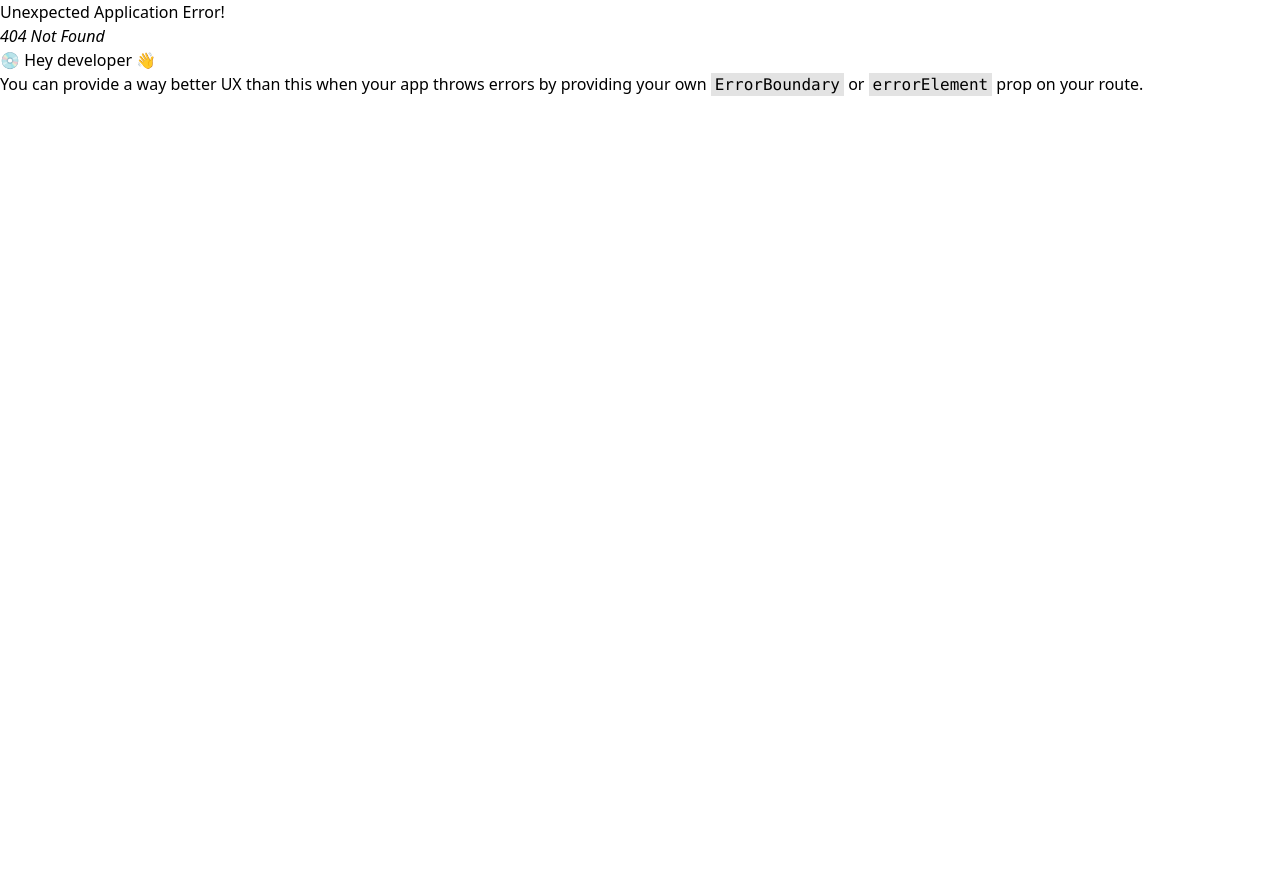
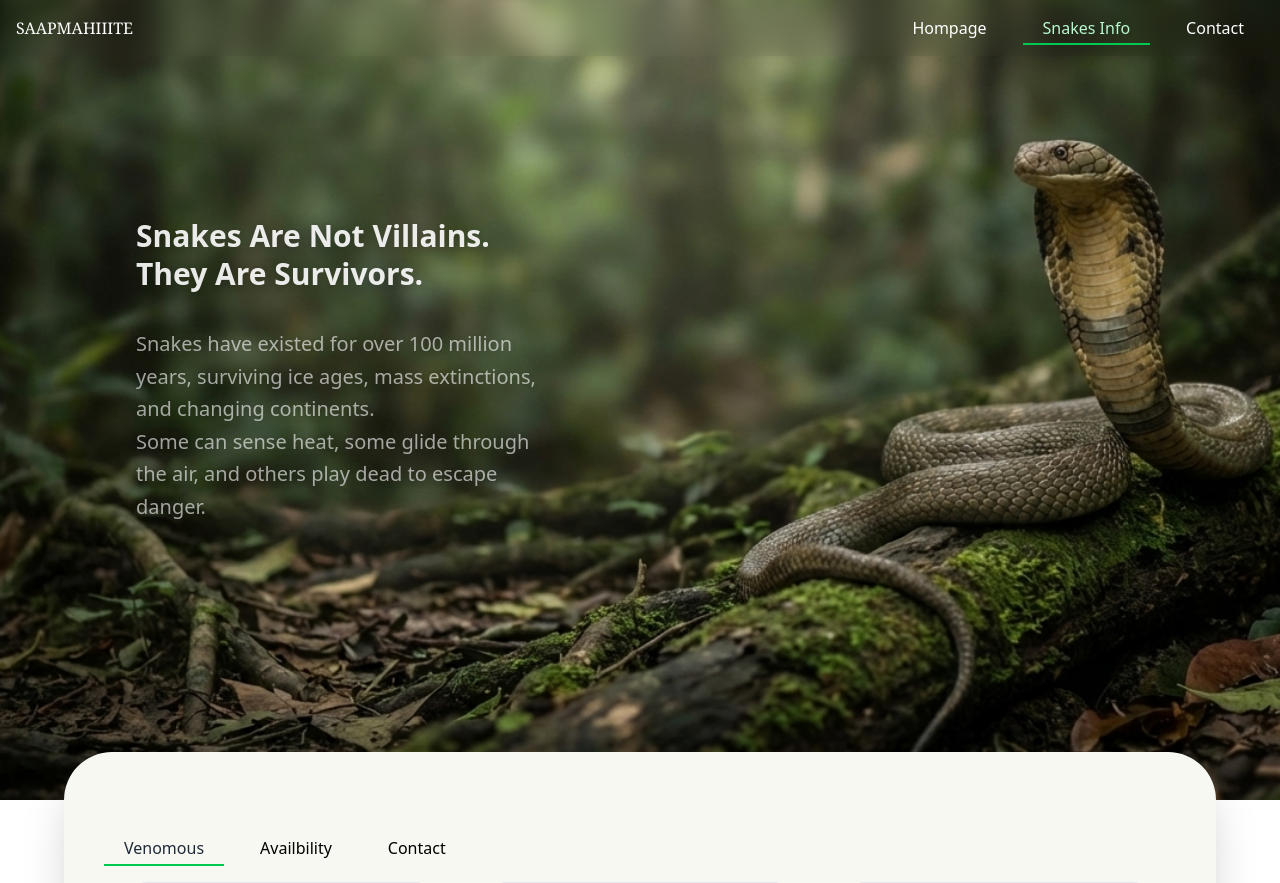
Before and after one commit to dnyandevv/snakes-guide, a React (Vite) app in the folder frontend/snakes-guide-frontend/: page /snakes-info in a window 1280 px wide. Before the commit this address had no page. Shown: the top 883 px of the page. Before the commit the page ends 800 px from the top, so only its background shows below. Built offline with nearby package versions, Linux system fonts and the light colour scheme.

Commit message:
info-cards-page done

```diff
--- a/frontend/snakes-guide-frontend/src/App.jsx
+++ b/frontend/snakes-guide-frontend/src/App.jsx
@@ -2,6 +2,7 @@ import './App.css'
 import { createBrowserRouter, RouterProvider } from 'react-router'
 import RootLayout from './components/Rootlayout'
 import Homepage from './components/Homepage'
+import SnakeInfo from './components/SnakeInfo'
 
 function App() {
   const router = createBrowserRouter([
@@ -10,8 +11,13 @@ function App() {
       element: <RootLayout />,
       children:[
         {
-          path: '', element: <Homepage />
-        }
+          index: true,
+          element: <Homepage />,
+        },
+        {
+          path: 'snakes-info',
+          element: <SnakeInfo />,
+        },
       ]
     }
   ])
--- a/frontend/snakes-guide-frontend/src/components/Info-Card.jsx
+++ b/frontend/snakes-guide-frontend/src/components/Info-Card.jsx
@@ -1,6 +1,8 @@
-export default function SnakeCard({name, scientificName, image, type}) {
+import { Link } from "react-router";
+
+export default function SnakeCard({name, scientificName, image, type, id}) {
     return (
-        <>
+        <Link to={`/snakes-info/${id}`}>
             <div className="max-w-xs flex flex-col justify-between bg-gray-200 relative rounded-[1rem]">
                 <div className="p-4  group">
                     <div className="w-full aspect-square overflow-hidden bg-gray-200 rounded-[1rem]">
@@ -20,6 +22,6 @@ export default function SnakeCard({name, scientificName, image, type}) {
                     <p className="text-sm italic text-gray-500 font-medium">{scientificName}</p>
                 </div>
             </div>
-        </>
+        </Link>
     )
 }
--- /dev/null
+++ b/frontend/snakes-guide-frontend/src/components/Snake-info-nav.jsx
@@ -0,0 +1,53 @@
+
+
+export default function SnakeInfoo({setbasedon, sortstate}) {
+
+    function handleVemous(){
+        setbasedon("venomous");
+    }
+    function handlePattern(){
+        setbasedon("snakesinfo");
+    }
+    function handleHabitat(){
+        setbasedon("contact");
+    }
+
+    return (
+        <header>
+            <nav className="flex justify-between gap-8 p-4">
+                <ul className="flex gap-4">
+                    <li>
+                            <button
+                                onClick={() => handleVemous()}
+                                className={
+                                    sortstate === "venomous" ? "border-b-2 border-green-500 pb-1 text-gray-800 text-md p-5" : " p-5 hover:border-b-2 pb-1 transition-all text-black"
+                                }
+                            >
+                                Venomous
+                            </button>
+                    </li>
+                    <li>
+                            <button
+                                onClick={() => handlePattern()}
+                                className={
+                                    sortstate === "snakesinfo" ? "border-b-2 border-green-500 pb-1 text-gray-800 text-md p-5" : " p-5 hover:border-b-2 pb-1 transition-all text-black"
+                                }
+                            >
+                                Availbility
+                            </button>
+                    </li>
+                    <li>
+                            <button
+                                onClick={() => handleHabitat()}
+                                className={
+                                    sortstate === "contact" ? "border-b-2 border-green-500 pb-1 text-gray-800 text-md p-5" : " p-5 hover:border-b-2 pb-1 transition-all text-black"
+                                }
+                            >
+                                Contact
+                            </button>
+                    </li>
+                </ul>
+            </nav>
+        </header>
+    );
+}
--- /dev/null
+++ b/frontend/snakes-guide-frontend/src/components/SnakeInfo.jsx
@@ -0,0 +1,51 @@
+import SnakeInfooNav from "./Snake-info-nav";
+import SnakeCard from "./Info-Card";
+import { useState } from "react";
+
+export default function SnakeInfo() {
+
+    const SNAKE_DATA = [
+        { name: "Indian Cobra", scientificName: "Naja naja", type: "Venomous", image: "/the-big-four/kc.png" },
+        { name: "Common Krait", scientificName: "Bungarus caeruleus", type: "Venomous", image: "/the-big-four/ck.png" },
+        { name: "Russell's Viper", scientificName: "Daboia russelii", type: "Venomous", image: "/the-big-four/rv.png" },
+        { name: "Saw-scaled Viper", scientificName: "Echis carinatus", type: "Venomous", image: "/the-big-four/sv.jpg" },
+        { name: "Indian Cobra", scientificName: "Naja naja", type: "Venomous", image: "/the-big-four/kc.png" },
+        { name: "Common Krait", scientificName: "Bungarus caeruleus", type: "Venomous", image: "/the-big-four/ck.png" },
+        { name: "Russell's Viper", scientificName: "Daboia russelii", type: "Venomous", image: "/the-big-four/rv.png" },
+        { name: "Saw-scaled Viper", scientificName: "Echis carinatus", type: "Venomous", image: "/the-big-four/sv.jpg" },
+        { name: "Indian Cobra", scientificName: "Naja naja", type: "Venomous", image: "/the-big-four/kc.png" },
+        { name: "Common Krait", scientificName: "Bungarus caeruleus", type: "Venomous", image: "/the-big-four/ck.png" },
+        { name: "Russell's Viper", scientificName: "Daboia russelii", type: "Venomous", image: "/the-big-four/rv.png" },
+        { name: "Saw-scaled Viper", scientificName: "Echis carinatus", type: "Venomous", image: "/the-big-four/sv.jpg" },
+        { name: "Indian Cobra", scientificName: "Naja naja", type: "Venomous", image: "/the-big-four/kc.png" },
+        { name: "Common Krait", scientificName: "Bungarus caeruleus", type: "Venomous", image: "/the-big-four/ck.png" },
+        { name: "Russell's Viper", scientificName: "Daboia russelii", type: "Venomous", image: "/the-big-four/rv.png" },
+        { name: "Saw-scaled Viper", scientificName: "Echis carinatus", type: "Venomous", image: "/the-big-four/sv.jpg" },
+
+    ];
+
+    const [sortbasedon, setsortbasedon] = useState('venomous');
+    function handleclick(e){
+        setsortbasedon(e);
+    }
+
+    return (
+        <>
+            {sortbasedon &&
+             (<>
+                <SnakeInfooNav setbasedon={handleclick} sortstate={sortbasedon}/>
+                <div>
+                    <div className="flex flex-wrap gap-4 overflow-y-auto pb-4  justify-evenly">
+                        {SNAKE_DATA.map((snake) => (
+                            <div className="min-w-[280px] max-w-[300px] flex">
+                                <SnakeCard key={snake.name} {...snake} />
+                            </div>
+                        ))}
+                    </div>
+                </div>
+             </>)
+            }
+        </>
+
+    )
+}
--- a/frontend/snakes-guide-frontend/src/components/UpperContent.jsx
+++ b/frontend/snakes-guide-frontend/src/components/UpperContent.jsx
@@ -1,9 +1,15 @@
-import { Link, NavLink } from "react-router";
+import { Link, useLocation } from "react-router";
 
 export default function UpperContent() {
+
+    const location = useLocation();
+
     return (
         <div className="flex ">
-            <div className="max-w-[35%] mx-20 md:-mt-32 ml-28 xl:-mt-52">
+            {location.pathname === "/" && <div className="max-w-[35%] mx-20 md:-mt-32 ml-28 xl:-mt-52">
+                <div
+                    className="transition-all duration-700 ease-out opacity-0 translate-y-4 animate-fadeIn"
+                >
                         <h1
                         className="text-2xl sm:text-4xl lg:text-3xl font-bold text-white/90 mb-4 leading-tight justify-center py-5 drop-shadow-md"
                         >
@@ -18,11 +24,29 @@ export default function UpperContent() {
                             <br />I&rsquo;ve always been captivated by these incredible creatures, their patterns, and their behaviors. This guide is my way of sharing that love and helping you identify them safely.
 
                         </p>
-                <button className="bg-green-800 hover:bg-green-600 text-white font-semibold py-2 px-4 rounded mt-6 shadow-lg transition-colors duration-300 drop-shadow-md"
+                        <Link to="/snakes-info" className=" inline-block text-center bg-green-800 hover:bg-green-600 text-white font-semibold py-2 px-4 rounded mt-6 shadow-lg transition-colors duration-300 drop-shadow-md"
                         >
                             Explore More Species
-                </button>
+                        </Link>
                 </div>
+            </div>}
+            {location.pathname === "/snakes-info" &&
+                <div className="max-w-[35%] mx-20 md:-mt-32 ml-28 xl:-mt-52">
+                    <div
+                        className="transition-all duration-700 ease-out opacity-0 translate-y-4 animate-fadeIn"
+                    ><h1
+                    className="text-2xl sm:text-4xl lg:text-3xl font-bold text-white/90 mb-4 leading-tight justify-center py-5 drop-shadow-md"
+                    >
+                        Snakes Are Not Villains.<br />
+                        They Are Survivors.
+                    </h1>
+                    <p className="text-xl text-white/60 leading-relaxed drop-shadow-md "
+                    >
+                        Snakes have existed for over 100 million years, surviving ice ages, mass extinctions, and changing continents.
+                        <br />Some can sense heat, some glide through the air, and others play dead to escape danger.
+                    </p></div>
+                </div>
+            }
         </div>
     )
 }
--- a/frontend/snakes-guide-frontend/src/index.css
+++ b/frontend/snakes-guide-frontend/src/index.css
@@ -8,3 +8,14 @@
   background-position: center top;
   background-image: url('/bg-image-cropped.png');
 }
+
+@keyframes fadeIn {
+  to {
+    opacity: 1;
+    transform: translateY(0);
+  }
+}
+
+.animate-fadeIn {
+  animation: fadeIn 0.7s ease-out forwards;
+}
```
Lines whose indentation alone changed are shown as unchanged.
